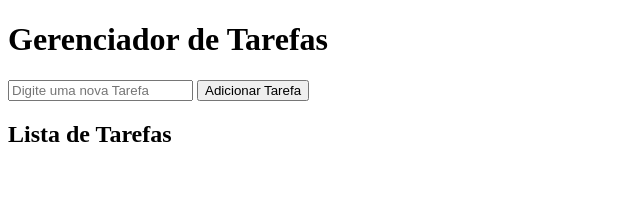
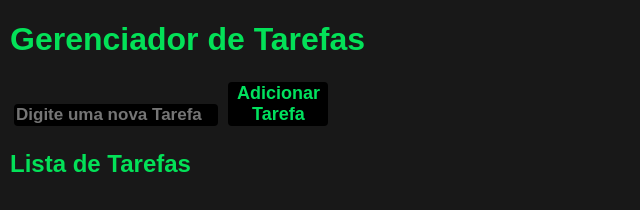
Before and after one commit to joaovitor-ti01/gerenciador-de-tarefas, a plain HTML site: page code/index.html in a window 1280 px wide. Shown: the whole page, without its empty margins (0-640 px from the left). Drawn offline with Linux system fonts and the light colour scheme.

Commit message:
css fixed

```diff
--- a/code/index.html
+++ b/code/index.html
@@ -4,15 +4,16 @@
     <meta charset="UTF-8">
     <meta name="viewport" content="width=device-width, initial-scale=1.0">
     <title>Gerenciador de Tarefas</title>
+    <link rel="stylesheet" href="style.css">
 </head>
 <body>
-   <h1>Gerenciador de Tarefas</h1>
+   <h1 id="Text">Gerenciador de Tarefas</h1>
 
    <input type="text" id="novaTarefa" placeholder="Digite uma nova Tarefa">
 
    <button id="adicionarTarefa">Adicionar Tarefa</button>
 
-   <h2>Lista de Tarefas</h2>
+   <h2 id="Text">Lista de Tarefas</h2>
    <ul id="listaDeTarefas"></ul>
 
    <script src="script.js"></script>
--- a/code/style.css
+++ b/code/style.css
@@ -1,7 +1,10 @@
 body {
     font-family: arial, sans-serif;
     max-width: 600px;
-    margin: 5px 0;
+    margin: 5px 10px;
+    height: 1200px;
+    background:rgb(24, 24, 24)
+
 }
 
 ul{
@@ -10,5 +13,41 @@ ul{
 }
 
 li {
-    margin: 8px 0;
+    margin: 10px 0;
+    color: aliceblue;
 }
+
+#adicionarTarefa{
+    background-color: rgb(0, 0, 0) ;
+    padding: auto;
+    border-radius: 4px ;
+    border: none;
+    width: 100px;
+    margin: 2px;
+    color: #00e25e;
+    font-weight: bold;
+    font-size: 18px ;
+    cursor: pointer;
+}
+
+#novaTarefa{
+    background-color: rgb(0, 0, 0) ;
+    padding: auto;
+    border-radius: 4px ;
+    border: rgb(0, 255, 115);
+    width: 200px;
+    margin: 4px;
+    color: #00ff62;
+    font-weight: bold;
+    font-size: 17px ;
+    cursor:auto;
+}
+
+#Text{
+    color: rgba(0, 255, 98, 0.87);
+
+}
+
+#botaoRemover{
+    background-color: black;
+}
```
